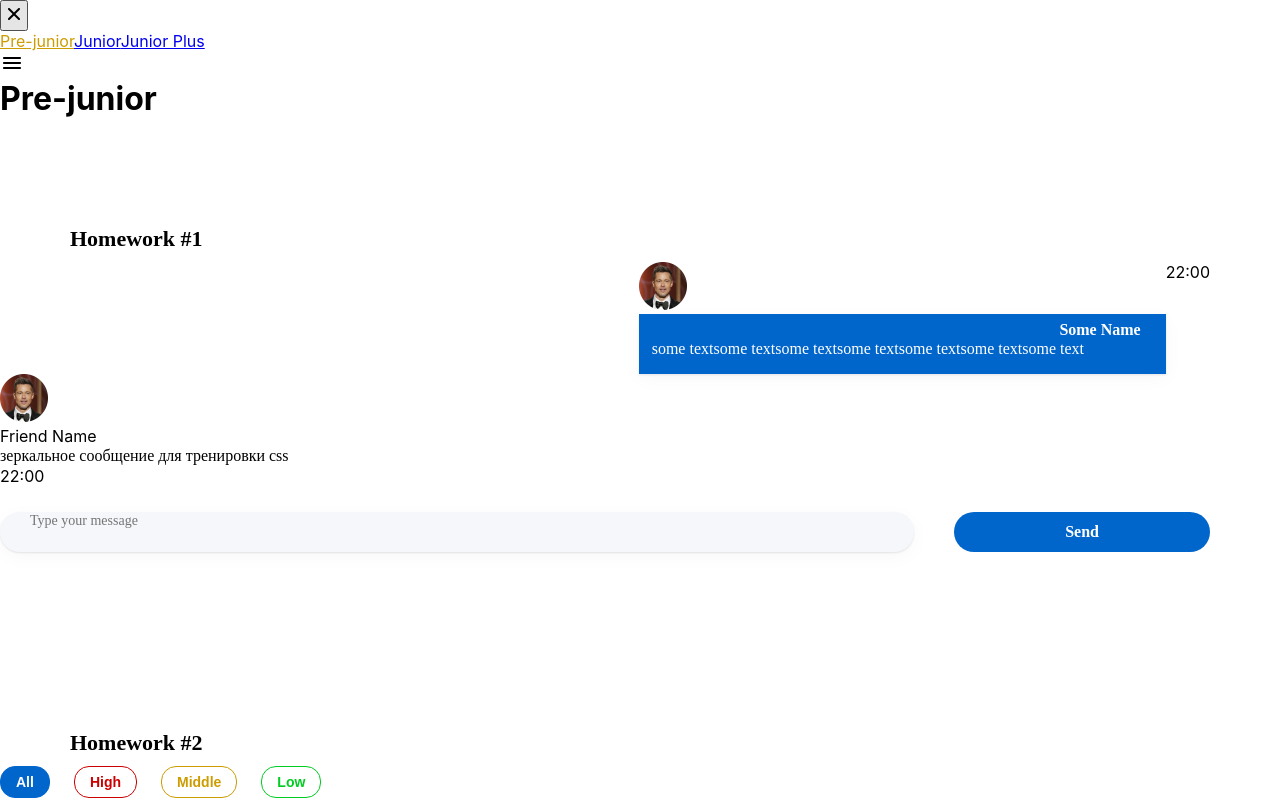
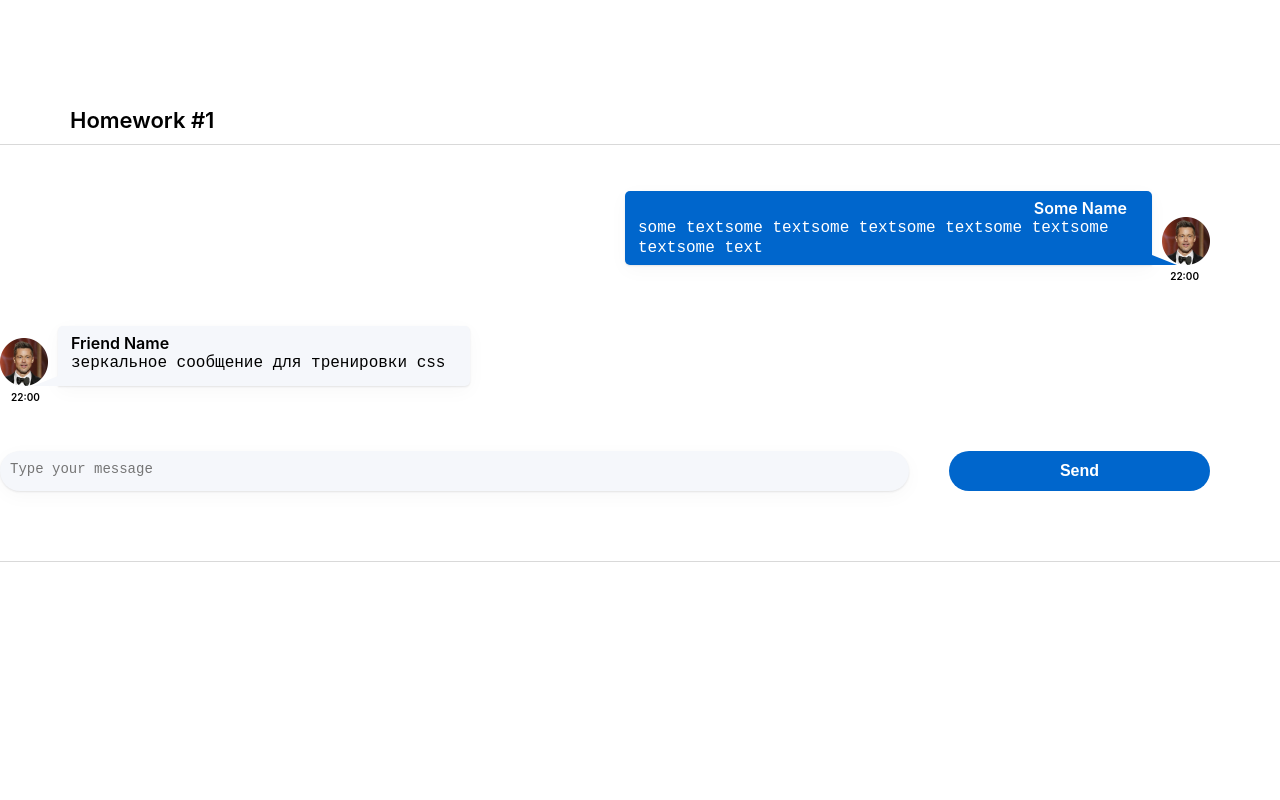
Before and after one commit to IvanVlKuchumov/hws2-master, a React (Create React App) app: page / in a window 1280 px wide. Before the commit this address led to /#/pre-junior. Shown: the top 800 px of the page. Built offline with nearby package versions, Linux system fonts and the light colour scheme.

Commit message:
Add css styles hw1

```diff
--- a/src/s1-main/App.module.css
+++ b/src/s1-main/App.module.css
@@ -1,23 +1,21 @@
 .App {
     --header_height: 60px;
-
-
+    border-bottom: 1px solid #D9D9D9;
 }
 
 .hw {
     display: flex;
     max-width: 1280px;
     margin: 0 auto;
-    padding: 0px 70px 70px 0px;
-    display: flex;
+    padding: 24px 70px 70px 0;
     flex-direction: column;
 }
 
 .hwTitle {
-    font-family: 'Montserrat';
     font-style: normal;
     font-weight: 600;
     font-size: 22px;
     line-height: 27px;
     padding: 107px 70px 10px 70px;
+    border-bottom: 1px solid #D9D9D9;
 }
--- a/src/s1-main/App.tsx
+++ b/src/s1-main/App.tsx
@@ -1,18 +1,19 @@
 import React from 'react'
 import s from './App.module.css'
 import HW5 from "../s2-homeworks/hw05/HW5";
+import HW1 from "../s2-homeworks/hw01/HW1";
 
 function App() {
     return (
         <div className={s.App}>
-            {/*<HW1/>*/}
-            {/*/!*раскомментировать по ходу выполнения*!/*/}
+            <HW1/>
+            {/*раскомментировать по ходу выполнения*/}
             {/*<HW2/>*/}
             {/*<HW3/>*/}
             {/*<HW4/>*/}
 
             {/*при выполнении дз 5 и более - закомментировать здесь дз 1-4, так как они есть внутри дз 5*/}
-            <HW5/>
+            {/*<HW5/>*/}
         </div>
     )
 }
--- a/src/s2-homeworks/hw01/friend-message/FriendMessage.module.css
+++ b/src/s2-homeworks/hw01/friend-message/FriendMessage.module.css
@@ -1,8 +1,14 @@
 .friendMessage {
+    display: flex;
+    flex-direction: column;
+    padding: 22px 0;
 
 }
 
 .friendImageAndText {
+    display: flex;
+    align-items: end;
+    gap: 10px;
 
 }
 
@@ -12,25 +18,51 @@
 }
 
 .friendText {
+    background: #F5F7FB;
+    box-shadow: 0 5px 20px rgba(29, 33, 38, 0.03), 0 1px 2px rgba(29, 33, 38, 0.1);
+    max-width: 527px;
+    min-height: 60px;
+    font-style: normal;
+    font-weight: 400;
+    font-size: 16px;
+    padding: 7px 25px 7px 13px;
+    position: relative;
+    border-radius: 5px 5px 5px 0;
+    overflow-wrap: break-word;
+
 
 }
 
 .friendText:after {
-
+    content: '';
+    width: 0;
+    height: 0;
+    border-style: solid;
+    border-width: 0 0 12px 30px;
+    border-color: transparent transparent #F5F7FB transparent;
+    position: absolute;
+    left: -25px;
+    bottom: 0;
 }
 
 .friendName {
-
+    font-weight: 600;
 }
 
 .friendMessageText {
-    font-family: 'Montserrat';
     font-style: normal;
     font-weight: 400;
     font-size: 16px;
     line-height: 20px;
+    white-space: break-spaces;
 }
 
 .friendTime {
-
+    font-style: normal;
+    font-weight: 600;
+    font-size: 10px;
+    line-height: 12px;
+    display: flex;
+    justify-content: left;
+    padding: 5px 0 0 11px;
 }
--- a/src/s2-homeworks/hw01/message-sender/MessageSender.module.css
+++ b/src/s2-homeworks/hw01/message-sender/MessageSender.module.css
@@ -9,19 +9,17 @@
     resize: none;
     min-height: 40px;
     background: #F5F7FB;
-    font-family: 'Montserrat';
     font-style: normal;
     font-weight: 400;
     font-size: 14px;
     line-height: 17px;
-    box-shadow: 0px 5px 20px rgba(29, 33, 38, 0.03), 0px 1px 2px rgba(29, 33, 38, 0.1);
+    box-shadow: 0 5px 20px rgba(29, 33, 38, 0.03), 0 1px 2px rgba(29, 33, 38, 0.1);
     border-radius: 20px;
     border: none;
-    padding: 0 30px;
+    padding: 10px 10px;
     flex-grow: 1;
-    vertical-align: middle;
     box-sizing: border-box;
-
+    text-align: justify;
 }
 
 .button {
@@ -31,7 +29,6 @@
     height: 40px;
     border-radius: 20px;
     color: #FFFFFF;
-    font-family: 'Montserrat';
     font-style: normal;
     font-weight: 600;
     font-size: 16px;
@@ -40,11 +37,12 @@
     padding: 5px 24px;
     border: none;
     flex-grow: 0.2;
-    }
+}
 
 .button:hover {
     background: #cc9c00;
 }
+
 .button:active {
     background: #cc9c00;
     color: black;
--- a/src/s2-homeworks/hw01/message/Message.module.css
+++ b/src/s2-homeworks/hw01/message/Message.module.css
@@ -1,9 +1,16 @@
 .message {
     display: flex;
+    flex-direction: column;
     justify-content: end;
+    padding: 22px 0;
 }
 
 .imageAndText {
+    display: flex;
+    flex-direction: row-reverse;
+    align-items: end;
+    gap: 10px;
+
 
 }
 
@@ -14,19 +21,30 @@
 
 .text {
     background: #0066CC;
-    box-shadow: 0px 5px 20px rgba(29, 33, 38, 0.03), 0px 1px 2px rgba(29, 33, 38, 0.1);
-    min-width: 527px;
+    box-shadow: 0 5px 20px rgba(29, 33, 38, 0.03), 0 1px 2px rgba(29, 33, 38, 0.1);
+    max-width: 527px;
     min-height: 60px;
-    font-family: 'Montserrat';
     font-style: normal;
     font-weight: 400;
     font-size: 16px;
     color: #FFFFFF;
-    padding: 7px 25px 0px 13px;
+    padding: 7px 25px 7px 13px;
+    position: relative;
+    border-radius: 5px 5px 0 5px;
+    overflow-wrap: break-word;
 
 }
 
 .text:after {
+    content: '';
+    width: 0;
+    height: 0;
+    border-style: solid;
+    border-width: 12px 0 0 30px;
+    border-color: transparent transparent transparent #0066CC;
+    position: absolute;
+    right: -25px;
+    bottom: 0;
 
 }
 
@@ -37,13 +55,19 @@
 }
 
 .messageText {
-    font-family: 'Montserrat';
     font-style: normal;
     font-weight: 400;
     font-size: 16px;
     line-height: 20px;
+    white-space: break-spaces;
 }
 
 .time {
-
+    font-style: normal;
+    font-weight: 600;
+    font-size: 10px;
+    line-height: 12px;
+    display: flex;
+    justify-content: right;
+    padding: 5px 11px 0 0;
 }
--- a/src/s2-homeworks/hw05/pages/Junior.tsx
+++ b/src/s2-homeworks/hw05/pages/Junior.tsx
@@ -1,5 +1,5 @@
 import React from 'react'
-// import HW6 from '../../hw06/HW6'
+import HW6 from '../../hw06/HW6'
 // import HW7 from '../../hw07/HW7'
 // import HW8 from '../../hw08/HW8'
 // import HW9 from '../../hw09/HW9'
@@ -7,7 +7,7 @@ import React from 'react'
 function Junior() {
     return (
         <div id={'hw5-page-junior'}>
-            {/*<HW6 />*/}
+            <HW6 />
             {/*<HW7 />*/}
             {/*<HW8 />*/}
             {/*<HW9 />*/}
```
